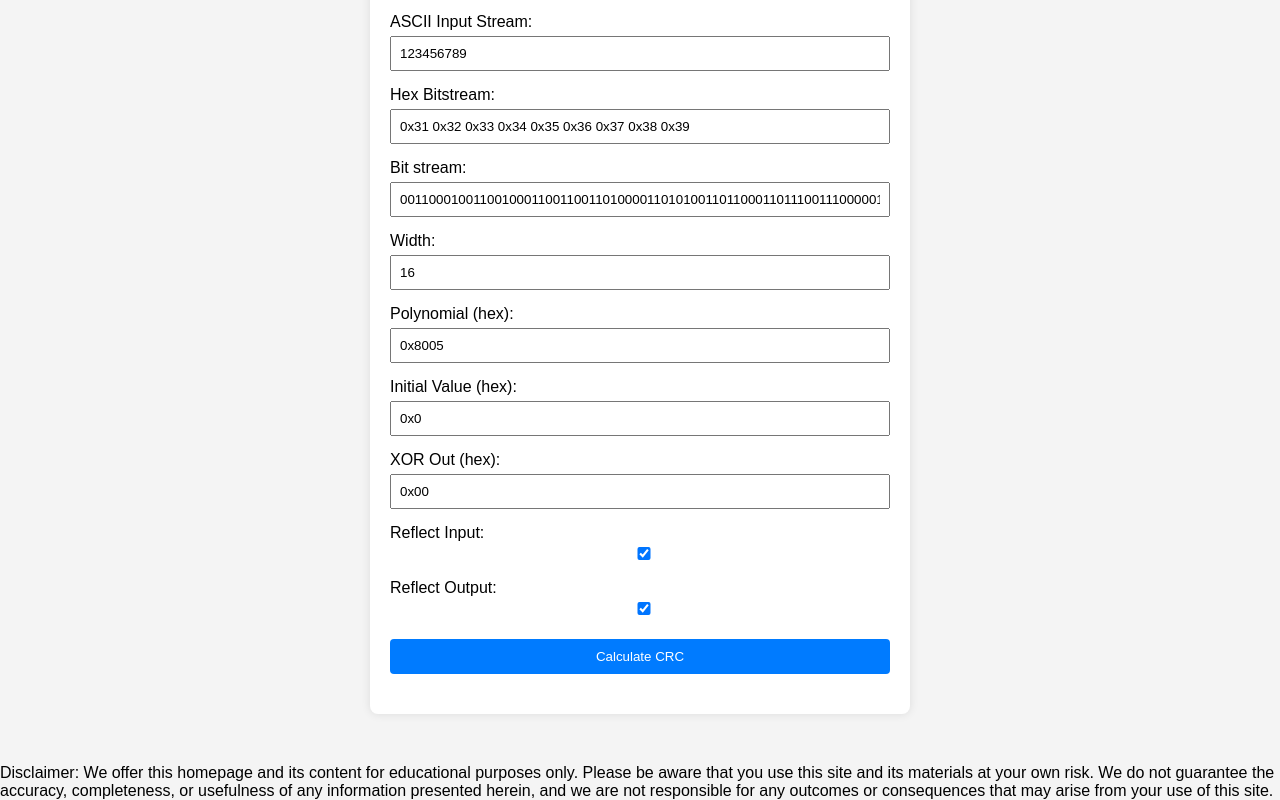
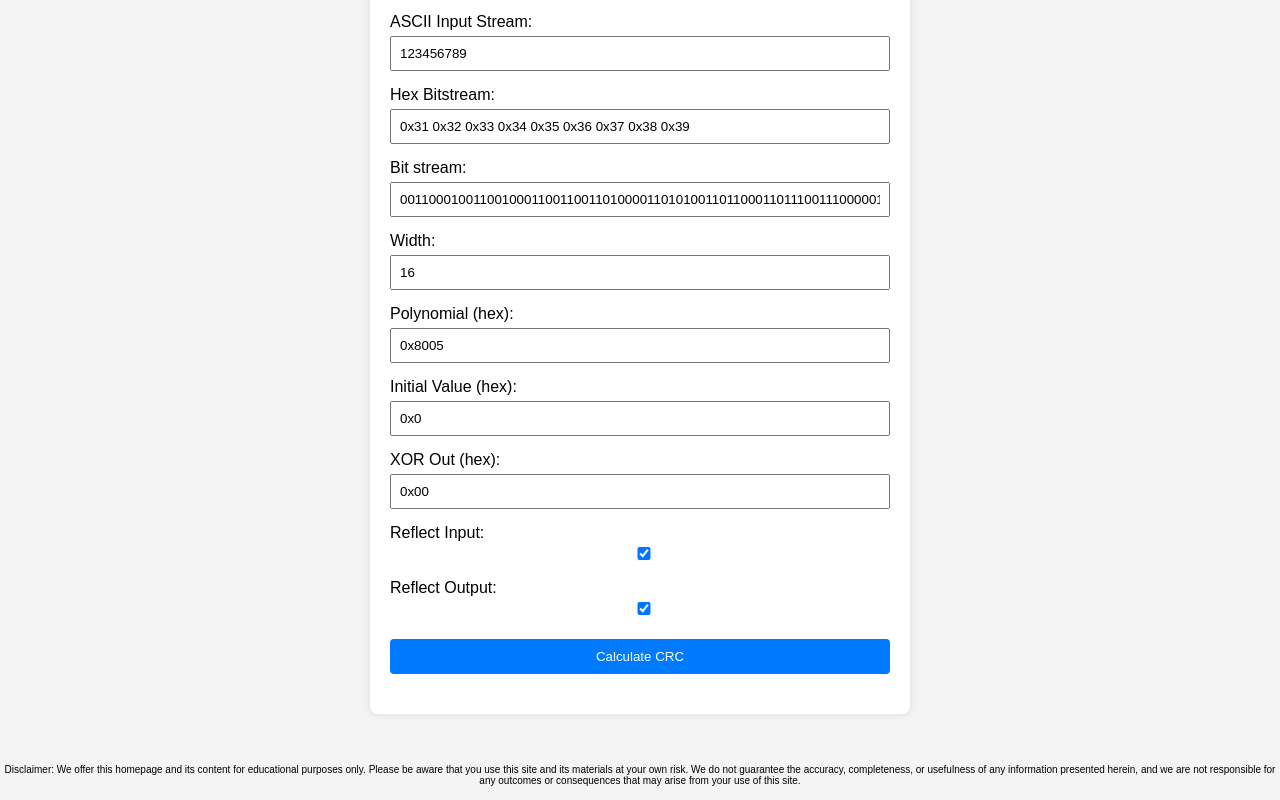
Before and after one commit to Watchcattimer/CRC-reverse, a plain HTML site: page index.html in a window 1280 px wide. Shown: the part 493-1293 px from the top of the page. Drawn offline with Linux system fonts and the light colour scheme.

Commit message:
Update style.css
add style for disclaimer

```diff
--- a/style.css
+++ b/style.css
@@ -18,6 +18,10 @@ body {
     display: flex;
     gap: 1em; /* space between the radio buttons */
     align-items: center;
+}
+.disclaimer{
+    text-align: center;
+    font-size:10px;
 }
 
 h1 {
```
